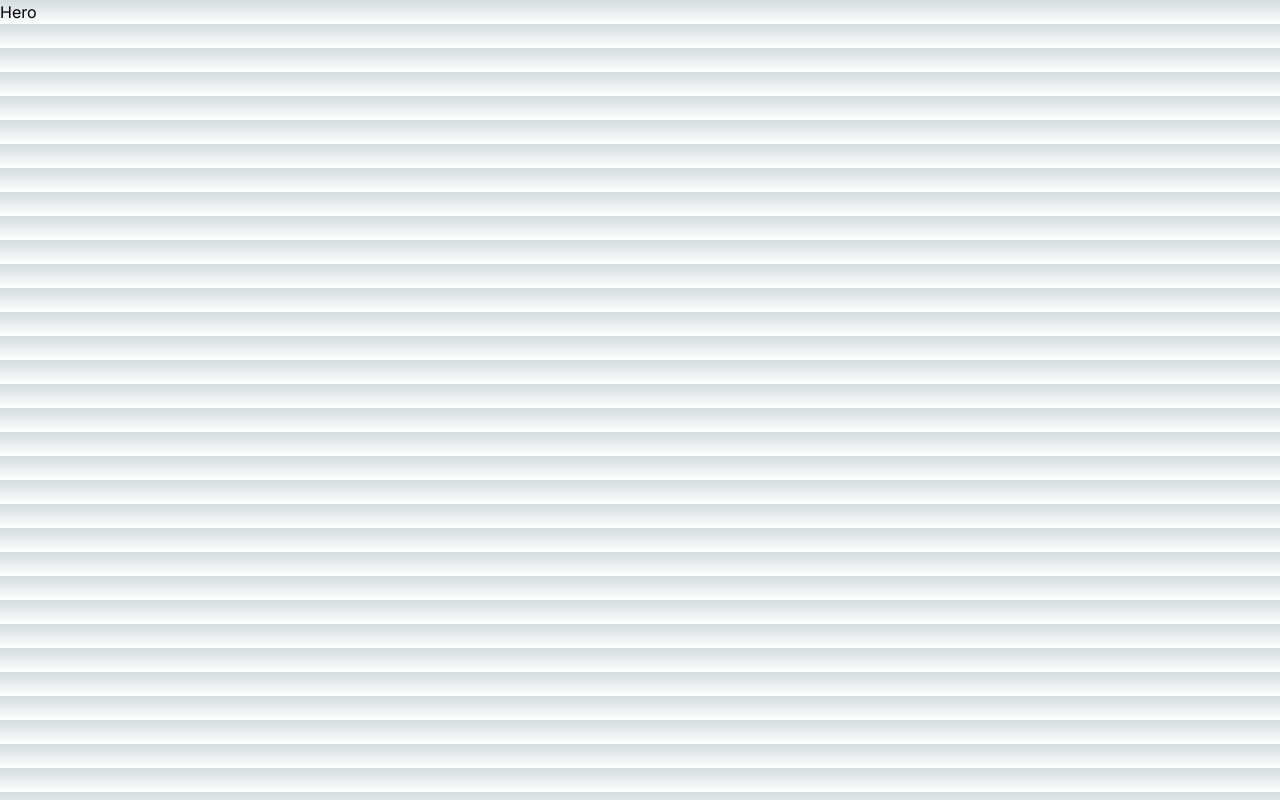
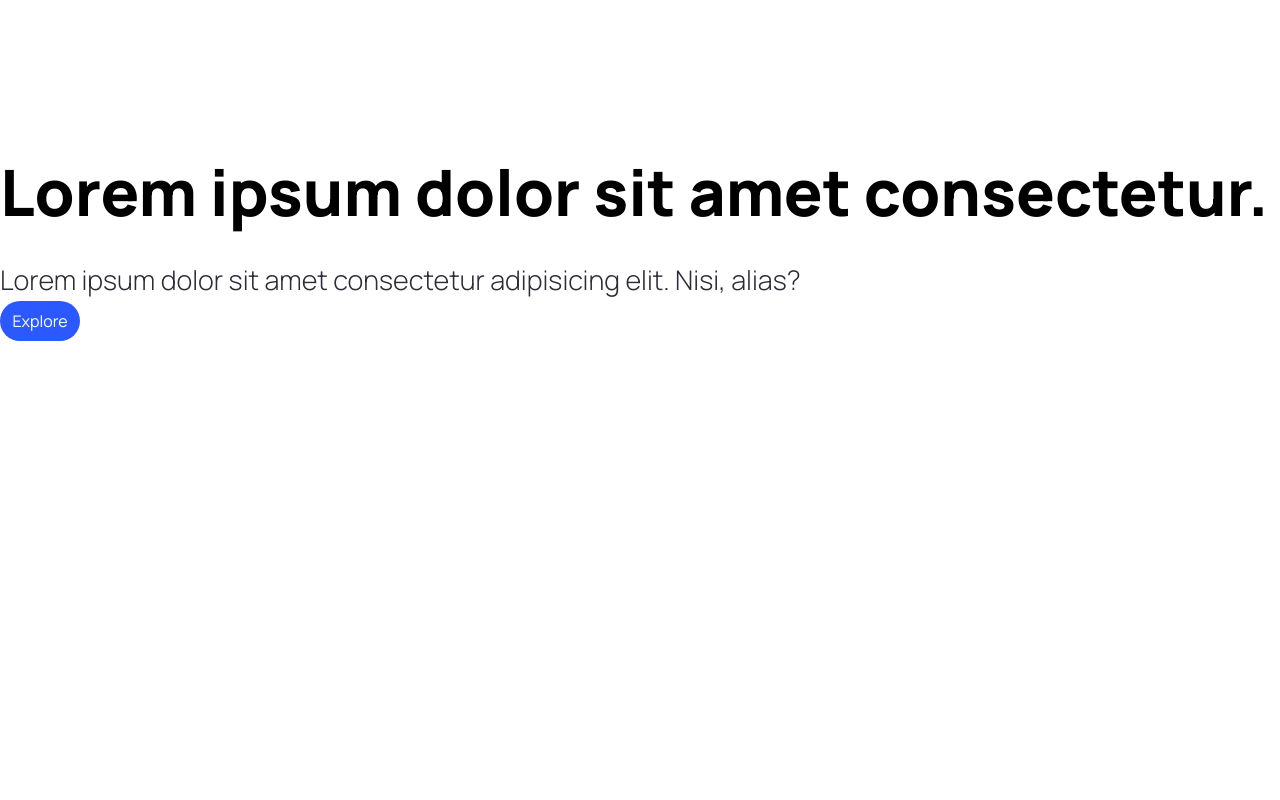
Before and after one commit to ahmedbouzid/cars-show, a Next.js app: page / in a window 1280 px wide. Built offline with nearby package versions, Linux system fonts and the light colour scheme.

Commit message:
new configration +new component custom button + create interface

```diff
--- a/app/globals.css
+++ b/app/globals.css
@@ -1,27 +1,27 @@
+@import url("https://fonts.googleapis.com/css2?family=Manrope:wght@200;300;400;500;600;700;800&display=swap");
+
 @tailwind base;
 @tailwind components;
 @tailwind utilities;
 
-:root {
-  --foreground-rgb: 0, 0, 0;
-  --background-start-rgb: 214, 219, 220;
-  --background-end-rgb: 255, 255, 255;
+* {
+  margin: 0;
+  padding: 0;
+  box-sizing: border-box;
+  font-family: "Manrope", sans-serif;
 }
 
-@media (prefers-color-scheme: dark) {
-  :root {
-    --foreground-rgb: 255, 255, 255;
-    --background-start-rgb: 0, 0, 0;
-    --background-end-rgb: 0, 0, 0;
-  }
+/* START: General styles */
+
+/* START: Hero styles */
+.hero {
+  @apply flex xl:flex-row flex-col gap-5 relative z-0 max-w-[1440px] mx-auto;
 }
 
-body {
-  color: rgb(var(--foreground-rgb));
-  background: linear-gradient(
-      to bottom,
-      transparent,
-      rgb(var(--background-end-rgb))
-    )
-    rgb(var(--background-start-rgb));
+.hero__title {
+  @apply 2xl:text-[72px] sm:text-[64px] text-[50px] font-extrabold;
 }
+
+.hero__subtitle {
+  @apply text-[27px] text-black-100 font-light mt-5;
+}
--- /dev/null
+++ b/components/CustomButton.tsx
@@ -0,0 +1,26 @@
+'use client'
+import { CustomButtonProps } from '@/types';
+import Image  from 'next/image';
+function CustomButton({title , containerStyles , handleClick} :CustomButtonProps) {
+    return (
+        <div>
+           <button
+           disabled = {false}
+           type={'button'}
+           className={`custom-btn w-20 h-10 ${containerStyles}`}
+            onClick={handleClick}
+           >
+           <span className={`flex-1`}>
+            {title}
+           </span>
+           </button>
+           <div className="hero__image_container">
+                <div className="hero__image">
+
+                </div>
+            </div>
+        </div>
+    );
+}
+
+export default CustomButton;
--- a/components/Hero.tsx
+++ b/components/Hero.tsx
@@ -1,8 +1,26 @@
+'use client'
 import Image from "next/image";
+import CustomButton from "./CustomButton";
 function Hero( ) {
+   const handleScrool = ( ) => {
+
+    }
     return (
-        <div>
-            Hero
+        <div className="hero">
+            <div className="flex-1 pt-36 padding-x">
+                <h1 className="hero__title">
+                Lorem ipsum dolor sit amet consectetur.
+                </h1>
+                <p className="hero__subtitle">
+                    Lorem ipsum dolor sit amet
+                    consectetur adipisicing elit. Nisi, alias?
+                </p>
+                <CustomButton
+                title="Explore"
+                containerStyles="bg-primary-blue text-white rounded-full mt-15 p-30"
+                handleClick={handleScrool}
+                />
+            </div>
         </div>
     );
 }
--- a/components/index.ts
+++ b/components/index.ts
@@ -1,4 +1,7 @@
 import Hero from "./Hero";
+import CustomButton from "./CustomButton";
 export {
-    Hero
+    Hero,
+    CustomButton
+
 }
--- a/tailwind.config.js
+++ b/tailwind.config.js
@@ -1,18 +1,34 @@
 /** @type {import('tailwindcss').Config} */
 module.exports = {
   content: [
-    './pages/**/*.{js,ts,jsx,tsx,mdx}',
-    './components/**/*.{js,ts,jsx,tsx,mdx}',
-    './app/**/*.{js,ts,jsx,tsx,mdx}',
+    "./pages/**/*.{js,ts,jsx,tsx,mdx}",
+    "./components/**/*.{js,ts,jsx,tsx,mdx}",
+    "./app/**/*.{js,ts,jsx,tsx,mdx}",
   ],
+  mode: "jit",
   theme: {
     extend: {
+      fontFamily: {
+        inter: ["Inter", "sans-serif"],
+      },
+      colors: {
+        "black-100": "#2B2C35",
+        "primary-blue": {
+          DEFAULT: "#2B59FF",
+          100: "#F5F8FF",
+        },
+        "secondary-orange": "#f79761",
+        "light-white": {
+          DEFAULT: "rgba(59,60,152,0.03)",
+          100: "rgba(59,60,152,0.02)",
+        },
+        grey: "#747A88",
+      },
       backgroundImage: {
-        'gradient-radial': 'radial-gradient(var(--tw-gradient-stops))',
-        'gradient-conic':
-          'conic-gradient(from 180deg at 50% 50%, var(--tw-gradient-stops))',
-      },
+        'pattern': "url('/pattern.png')",
+        'hero-bg': "url('/hero-bg.png')"
+      }
     },
   },
   plugins: [],
-}
+};
--- /dev/null
+++ b/types/index.ts
@@ -0,0 +1,7 @@
+import { MouseEventHandler } from "react";
+
+export interface CustomButtonProps {
+    title : string ;
+    containerStyles?: string ;
+    handleClick ?: MouseEventHandler<HTMLButtonElement>
+}
```
